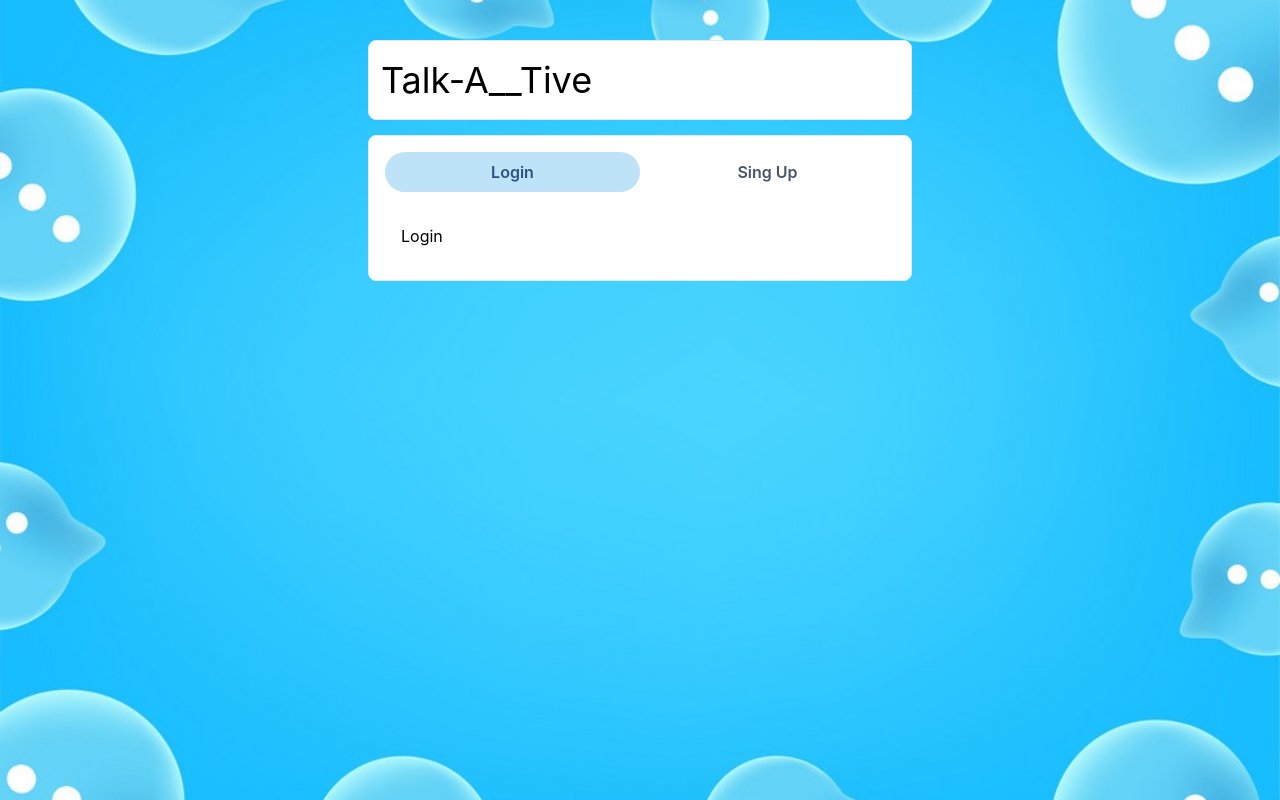
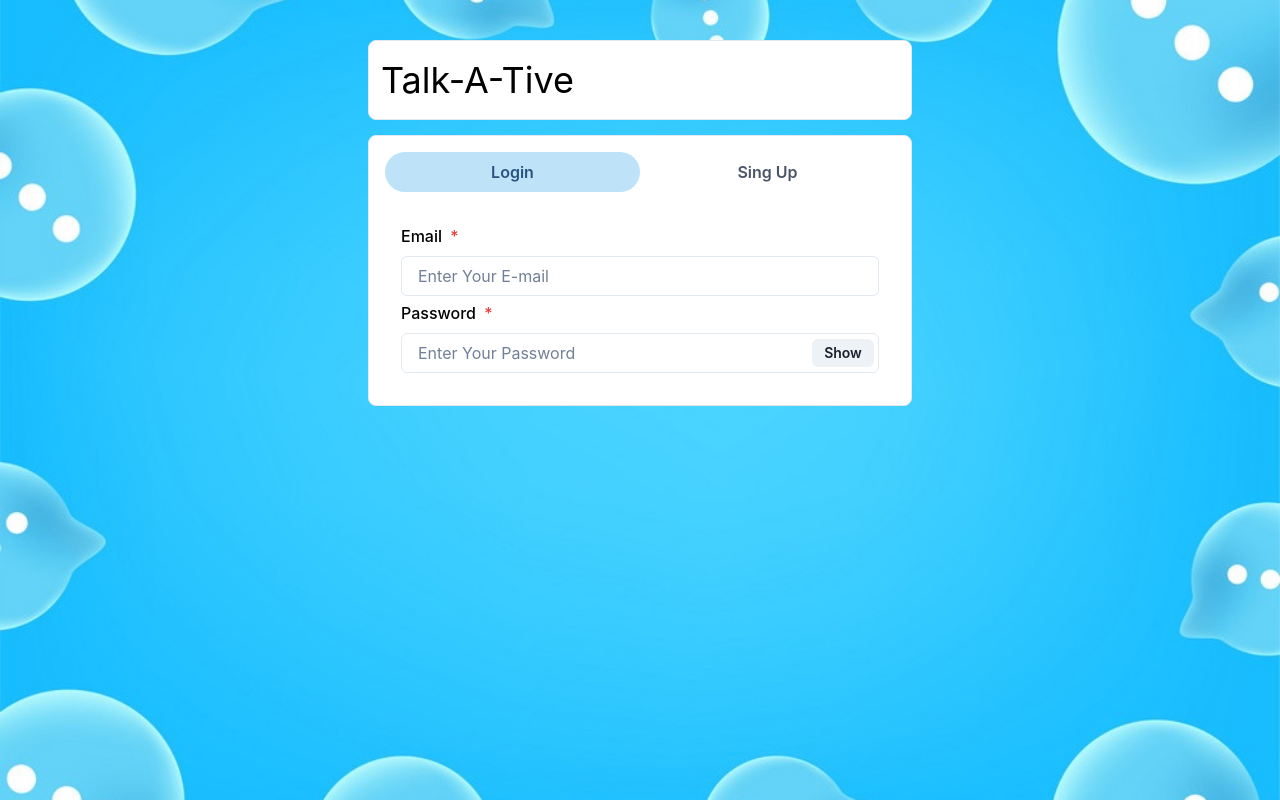
Before and after one commit to Dheeraj12121/Chat-App, a React (Create React App) app in the folder frontend/: page / in a window 1280 px wide. Built offline with nearby package versions, Linux system fonts and the light colour scheme.

Commit message:
login complete

```diff
--- a/frontend/src/pages/Homepage.js
+++ b/frontend/src/pages/Homepage.js
@@ -15,7 +15,7 @@ const Homepage = () => {
         borderRadius={"lg"}
         borderWidth={"1px"}
       >
-        <Text fontSize="4xl">Talk-A__Tive</Text>
+        <Text fontSize="4xl">Talk-A-Tive</Text>
       </Box>
       <Box
         bg={"white"}
--- a/frontend/src/pages/components/Authentication/Login.js
+++ b/frontend/src/pages/components/Authentication/Login.js
@@ -1,9 +1,58 @@
-import React from 'react'
+import {
+    Button,
+    FormControl,
+    FormLabel,
+    Input,
+    InputGroup,
+    InputRightElement,
+    VStack,
+  } from "@chakra-ui/react";
+  import React, { useState } from "react";
+const Login = () => {
+    const [show, setShow] = useState(false);
+    const [name, setName] = useState();
+    const [email, setEmail] = useState();
+    const [password, setPassword] = useState();
 
-const Login = () => {
-  return (
-    <div>Login</div>
-  )
-}
+    const handleClick = () => {
+      setShow(!show);
+    };
 
-export default Login
+    const postDetails = (pics) => {};
+
+    const submitHandler = () => {
+
+    }
+    return (
+      <VStack spacing={"5px"} color={"black"}>
+
+        <FormControl id="email" isRequired>
+          <FormLabel> Email </FormLabel>
+          <Input
+            placeholder="Enter Your E-mail"
+            onChange={(e) => setEmail(e.target.value)}
+          />
+        </FormControl>
+        <FormControl id="password" isRequired>
+          <FormLabel> Password </FormLabel>
+          <InputGroup>
+            <Input
+              type={show ? 'text' : "password"}
+              placeholder="Enter Your Password"
+              onChange={(e) => setPassword(e.target.value)}
+            />
+
+            <InputRightElement width={"4.5rem"}>
+              <Button h="1.75rem" size="sm" onClick={handleClick}>
+                {show ? "Hide" : "Show"}
+              </Button>
+            </InputRightElement>
+          </InputGroup>
+        </FormControl>
+
+
+      </VStack>
+    );
+  };
+
+  export default Login;
--- a/frontend/src/pages/components/Authentication/Signup.js
+++ b/frontend/src/pages/components/Authentication/Signup.js
@@ -7,7 +7,6 @@ import {
   InputRightElement,
   VStack,
 } from "@chakra-ui/react";
-import { NativeBuffer } from "mongoose";
 import React, { useState } from "react";
 
 const Signup = () => {
```
